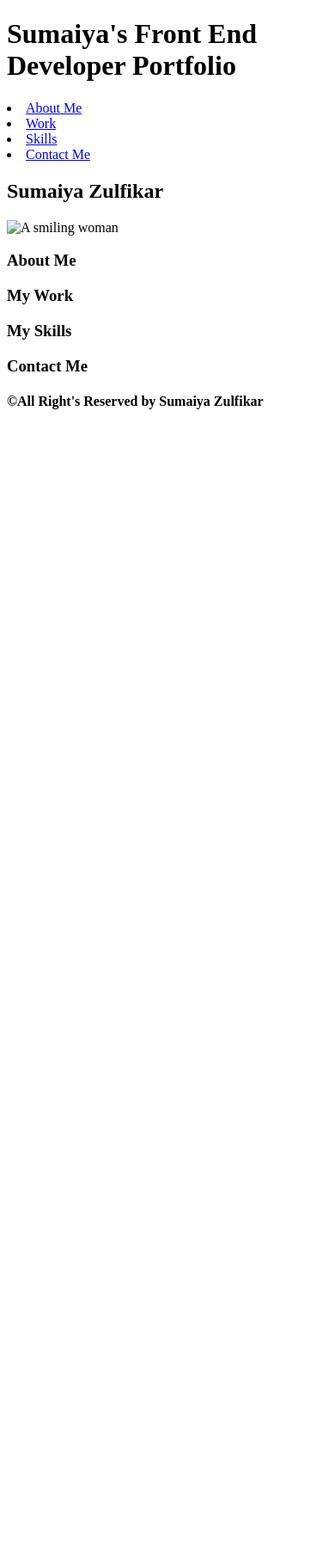
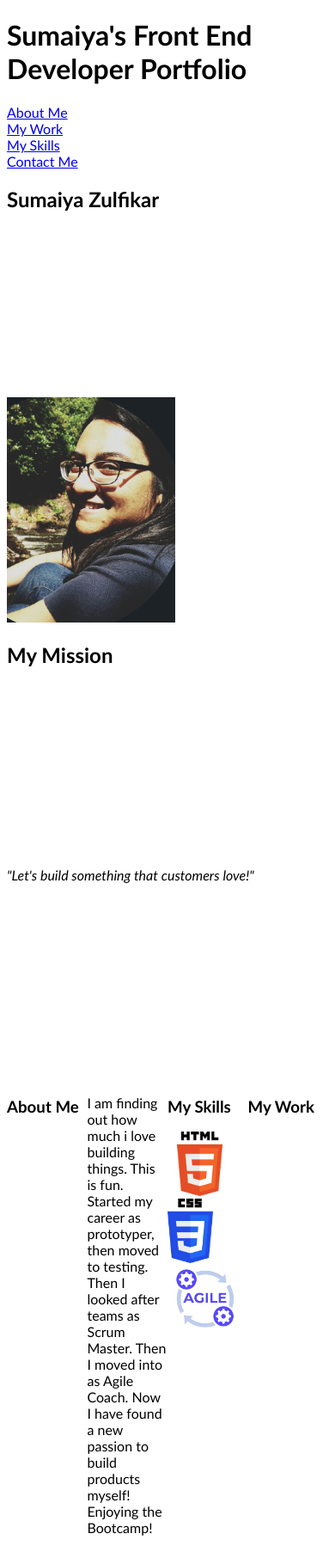
Before and after one commit to sumzulfikar/Sumaiya-Zulfikar, a plain HTML site: page index.html in a window 390 px wide. Shown: the top 1805 px of the page at 86% size. Before the commit the page ends 844 px from the top, so only its background shows below. Drawn offline with Linux system fonts and the light colour scheme.

Commit message:
structrual changes in html and css file

```diff
--- a/index.html
+++ b/index.html
@@ -4,61 +4,87 @@
     <meta charset="UTF-8">
     <meta name="viewport" content="width=device-width, initial-scale=1.0">
     <meta http-equiv="X-UA-Compatible" content="ie=edge">
-    <link rel="stylesheet" href="/style.css">
+    <link rel="stylesheet" href="./style.css">
     <title>Sumaiya's Front End Developer Portfolio</title>
 
 </head>
 <body>
 
     <header>
+         <!--Help from Sowmiyaa <nav>  <a href="#about">About Me</a>*-->
         <h1>Sumaiya's Front End Developer Portfolio</h1>
         <nav id="menu">
-              <li id="option1"><a href="#about-me">About Me</a></li>
-              <li id="option2"><a href="#work">Work</a></li>
-              <li id="option3"><a href="#skills">Skills</a></li>
-              <li id="option4"><a href="#contact-me">Contact Me</a></li>
+              <a href="#about-me" id="option1">About Me</a>
+              <a href="#work" id="option2">My Work</a>
+              <a href="#skills" id="option3">My Skills</a>
+              <a href="#contact-me" id="option4">Contact Me</a>
          </nav>
 
     </header>
 
-    <!--Help from Sowmiyaa <nav>  <a href="#about">About Me</a>*-->
+
 
     <main>
+        <!--This section shows my name profile and a small mission as summary-->
+        <section id="summary">
+            <div id="a">
+                <h2>Sumaiya Zulfikar</h2>
+            </div>
+               <div id="b">
+                <img src="./images/my pic.png" alt="A smiling woman" class="src">
+            </div>
+            <div id="c">
+                <h2>My Mission</h2>
+            </div>
+            <div id="d">
+                <p><em>"Let's build something that customers love!"</em></p>
+            </div>
 
-        <section id="nametag">
-            <h2>Sumaiya Zulfikar</h2>
-            <img src="" alt="A smiling woman" class="src">
         </section>
-        <section id="about-me">
-            <h3>About Me</h3>
 
 
-        </section>
-        <section id="work">
-             <h3>My Work</h3>
+<!----        This section is all about me, my skills and my work                -->
+        <section id="about-me">
+            <div id="e">
+                <h3>About Me</h3>
+            </div>
+            <div id="f">
+                <p>I am finding out how much i love building things. This is fun. Started my career as prototyper, then
+                    moved to testing. Then I looked after teams as Scrum Master. Then I moved into as Agile Coach.
+                    Now I have found a new passion to build products myself! Enjoying the Bootcamp!
+                </p>
+            </div>
+            <div id="g" id="skills">
+                <h3>My Skills</h3><!--add flex on these and direction to columns-->
+                <img src="./images/html.png" alt="HTML logo W3C" class="lg">
+                <img src="./images/CSS3_logo_and_wordmark.png" alt="CSS logo wiki" class="lg">
+                <img src="./images/agile.PNG" alt="the word agile with cog wheels" class="lg">
+            </div>
+            <div  id="work">
+                <h3>My Work</h3>
+            </div>
+            <div id="i">
+                <img src="" alt="" class="work">
+            </div>
+            <div id="j">
+                <img src="" alt="" class="work">
+            </div>
+            <div id="k">
+                <img src="" alt="" class="work">
+            </div>
 
 
         </section>
 
-        <section id="skills">
-            <h3>My Skills</h3>
+    </main>
+<!---this is the footer section-->
+    <footer id="contact-me" >
 
-        </section>
-
-        <section id="contact-me">
-            <h3>Contact Me</h3>
-
-
-        </section>
-
-
-
-
-    </main>
-
-    <footer>
-       <h4>
-
+        <h3 id="co">Contact Me</h3>
+        <img src="./images/LI-In-Bug.png"  id="li">
+        <img src="./images/GitHub-Mark-ea2971cee799.png" id="git">
+      <br/>
+        <h4>
         <span>&#169;</span>All Right's Reserved by Sumaiya Zulfikar
        </h4>
 
--- a/style.css
+++ b/style.css
@@ -1,9 +1,74 @@
+/* Global style of the webpage*/
+:root{
+    font-family: 'Gill Sans', 'Gill Sans MT', Calibri, 'Trebuchet MS', sans-serif;
+}
+
+
+/*Device responsive navigation*/
+@media screen and (max-width: 768px) {
+#menu{
+    display:flex;
+flex-flow:column wrap;
+justify-content: flex-end;
+text-decoration: none;
+ }
+ #summary{
+    display: grid;
+    grid-template-rows: 1fr 1fr 1fr 1fr;
+    grid-template-columns:100% ;
+    grid-template-areas: "a"
+                         "b"
+                         "c"
+                         "d";
+}
 
 
 
+}
+@media screen and (min-width:  992px) {
+#menu{
+    display:flex;
+    justify-content: flex-end;
+    text-decoration: none;
+ }
 
+ #summary{
+    display: grid;
+    grid-template-rows: 1fr;
+    grid-template-columns:15% 35% 15% 35% ;
+    grid-template-areas: "a b c d";
+}
+
+
+}
+
+/*Applying grid style in this section*/
+
+#about-me{
+    display: grid;
+    grid-template-rows: 1fr 1fr 1fr;
+    grid-template-columns: 1fr 1fr 1fr 1fr;
+    grid-template-areas: "e f f g"
+                          "work i  i g"
+                          "work j k g";
+}
+
+.lg, #li, #git{
+    max-width: 100px;
+    max-height: 75px;
+}
+.a{
+    text-decoration: none;
+}
+
+#contact-me{
+display: grid;
+grid-template-rows: 1fr;
+grid-template-columns: 1fr 1fr 1fr;
+grid-template-areas: "co li git";
+}
 .footer{
-    text-align: center;
+
     margin-left: 50%;
     padding: 50%;
 }
```
Also changed, not shown: images/CSS3_logo_and_wordmark.png (added), images/GitHub-Mark-ea2971cee799.png (added), images/LI-In-Bug.png (added), images/agile.PNG (added), images/html.png (added), images/my pic.png (added), 1 other file.
